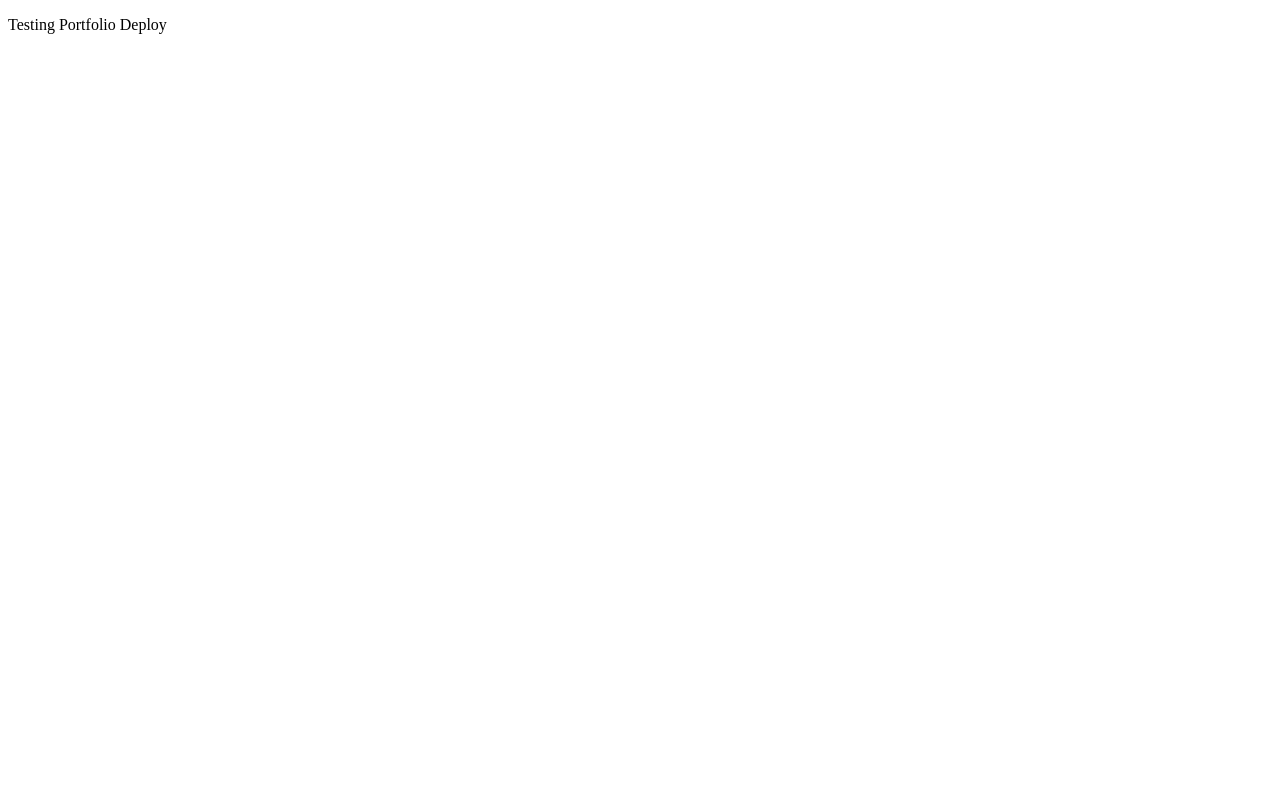
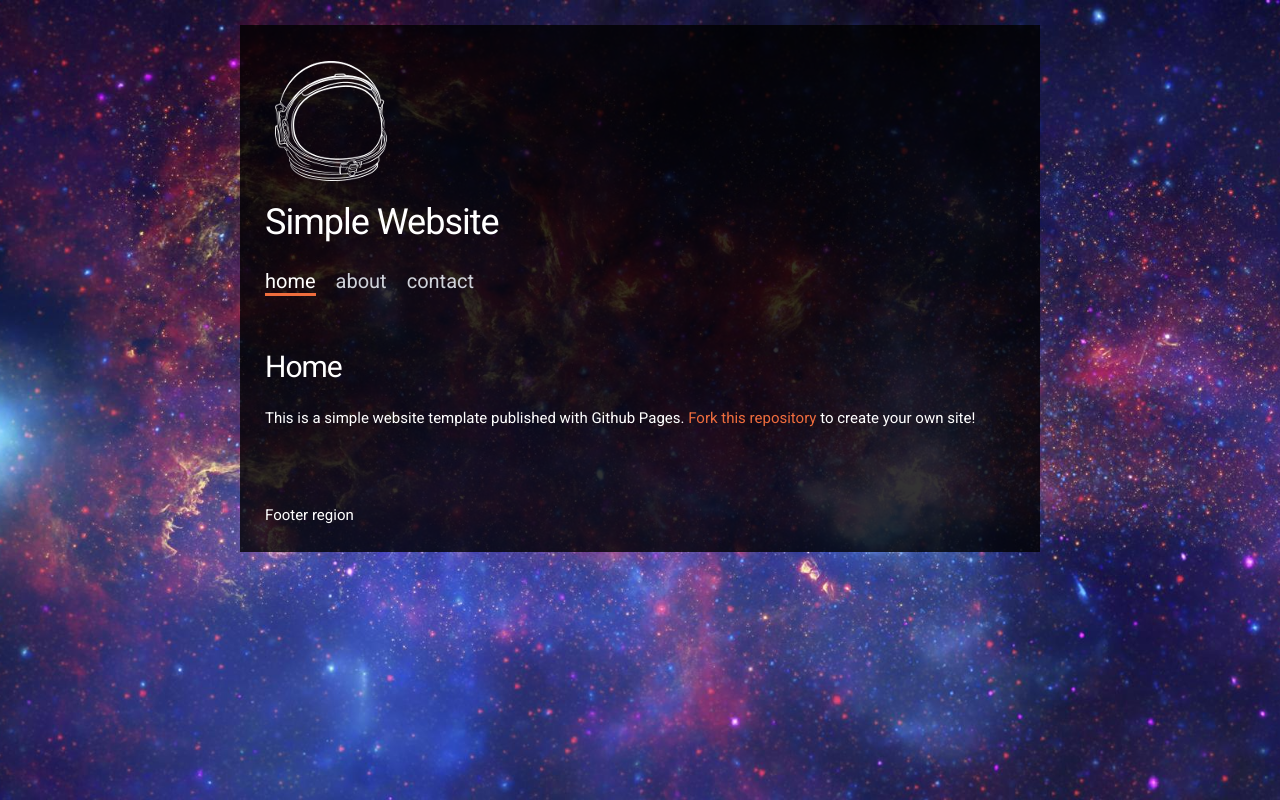
Before and after one commit to jean-cancode/portfolio.github.io, a plain HTML site: page index.html in a window 1280 px wide. Drawn offline with nearby package versions, Linux system fonts and the light colour scheme.

Commit message:
testing template

```diff
--- a/index.html
+++ b/index.html
@@ -1,12 +1,79 @@
-<!DOCTYPE html>
-<html lang="en">
-<head>
-    <meta charset="UTF-8">
-    <meta name="viewport" content="width=device-width, initial-scale=1.0">
-    <title>My Portfolio</title>
-</head>
-<body>
-    <p>Testing Portfolio Deploy</p>
+<!doctype html>
+<html>
+  <head>
+    <!-- Page setup -->
+    <meta charset="utf-8">
+    <title>Your title here</title>
+    <meta name="description" content="A brief description of your site for search engines">
+    <meta name="author" content="Information about the author here">
+    <meta name="viewport" content="width=device-width, initial-scale=1, maximum-scale=1, user-scalable=no"/>
+    <link rel="icon" type="image/png" href="favicon.png">
 
-</body>
+    <!-- Stylesheets -->
+    <!-- Reset default styles and add support for google fonts -->
+    <link href="https://cdnjs.cloudflare.com/ajax/libs/normalize/8.0.1/normalize.min.css" rel="stylesheet" type="text/css" />
+    <link href="http://fonts.googleapis.com/css?family=Roboto" rel="stylesheet" type="text/css" />
+
+    <!-- Custom styles -->
+    <link href="style.css" rel="stylesheet" type="text/css" />
+
+    <!-- jQuery -->
+    <script src="https://code.jquery.com/jquery-3.4.1.min.js" integrity="sha256-CSXorXvZcTkaix6Yvo6HppcZGetbYMGWSFlBw8HfCJo=" crossorigin="anonymous"></script>
+
+    <!-- Want to add Bootstrap? -->
+    <!-- Visit: https://getbootstrap.com/docs/4.3/getting-started/introduction/ -->
+
+  </head>
+
+  <body>
+
+    <header id="header">
+      <img src="logo.png">
+      <h1>Simple Website</h1>
+
+      <!-- Menu link fragment #id should match a div id. Example: <a href="#home"> links to <div id="home"></div>  -->
+      <ul class="main-menu">
+        <li><a href="#home">home</a></li>
+        <li><a href="#about">about</a></li>
+        <li><a href="#contact">contact</a></li>
+      </ul>
+    </header>
+
+    <div id="container">
+      <div class="inner">
+        <div id="content">
+
+          <div id="home" class="content-region hide">
+            <h2>Home</h2>
+            <p>
+              This is a simple website template published with Github Pages. <a href="https://github.com/zirafa/simple-website-template">Fork this repository</a> to create your own site!
+            </p>
+          </div>
+
+          <div id="about" class="content-region hide">
+            <h2>About</h2>
+            <p>
+              Sed tempus urna et pharetra pharetra massa massa ultricies. Porttitor rhoncus dolor purus non enim praesent. Id aliquet risus feugiat in ante metus dictum.
+            </p>
+          </div>
+
+          <div id="contact" class="content-region hide">
+            <h2>Contact</h2>
+            <p>
+              Pellentesque nec nam aliquam sem et tortor consequat. Quisque sagittis purus sit amet volutpat consequat. Magna eget est lorem ipsum dolor.
+            </p>
+          </div>
+
+        </div>
+      </div>
+    </div>
+
+    <footer>
+      Footer region
+    </footer>
+
+    <!-- Load additional JS scripts here -->
+    <script type="text/javascript" src="script.js"></script>
+
+  </body>
 </html>
--- /dev/null
+++ b/script.js
@@ -0,0 +1,29 @@
+// Wait for the document to load before running the script
+(function ($) {
+
+  // We use some Javascript and the URL #fragment to hide/show different parts of the page
+  // https://developer.mozilla.org/en-US/docs/Web/HTML/Element/a#Linking_to_an_element_on_the_same_page
+  $(window).on('load hashchange', function(){
+
+    // First hide all content regions, then show the content-region specified in the URL hash
+    // (or if no hash URL is found, default to first menu item)
+    $('.content-region').hide();
+
+    // Remove any active classes on the main-menu
+    $('.main-menu a').removeClass('active');
+    var region = location.hash.toString() || $('.main-menu a:first').attr('href');
+
+    // Now show the region specified in the URL hash
+    $(region).show();
+
+    // Highlight the menu link associated with this region by adding the .active CSS class
+    $('.main-menu a[href="'+ region +'"]').addClass('active');
+
+    // Alternate method: Use AJAX to load the contents of an external file into a div based on URL fragment
+    // This will extract the region name from URL hash, and then load [region].html into the main #content div
+    // var region = location.hash.toString() || '#first';
+    // $('#content').load(region.slice(1) + '.html')
+
+  });
+
+})(jQuery);
--- /dev/null
+++ b/style.css
@@ -0,0 +1,138 @@
+/**
+ * Typography & Text styles
+ */
+
+/* html is set to 62.5% so that all the REM measurements are based on 10px sizing. So basically 1.5rem = 15px */
+html {
+  font-size: 62.5%;
+}
+body {
+  font-size: 1.5em; /* currently ems cause chrome bug misinterpreting rems on body element */
+  line-height: 1.6;
+  font-weight: 400;
+  font-family: "Roboto", "HelveticaNeue", "Helvetica Neue", Helvetica, Arial, sans-serif;
+  color: #FFFFFF;
+}
+
+/**
+ * Links
+ */
+a {
+  font-weight: normal;
+  text-decoration: none;
+  color:#EF6D3D;
+}
+a:focus {
+  outline: thin dotted;
+}
+
+small {
+  font-size: 75%;
+}
+
+/**
+ * Headings
+ */
+h1,
+h2,
+h3,
+h4,
+h5,
+h6 {
+  line-height: 1;
+  text-rendering: optimizeLegibility; /*  voodoo to enable ligatures and kerning | https://developer.mozilla.org/en-US/docs/CSS/text-rendering */
+  margin-top: 0;
+  margin-bottom: 2rem;
+  font-weight: 300;
+}
+h1 { font-size: 3.6rem; line-height: 1.25; letter-spacing: -.1rem; }
+h2 { font-size: 3.0rem; line-height: 1.3;  letter-spacing: -.1rem; }
+h3 { font-size: 2.4rem; line-height: 1.35; letter-spacing: -.08rem; }
+h4 { font-size: 1.8rem; line-height: 1.5;  letter-spacing: -.05rem; }
+h5 { font-size: 1.5rem; line-height: 1.6;  letter-spacing: 0; }
+h6 { font-size: 1.4rem; line-height: 1.6;  letter-spacing: 0; }
+
+/**
+ * Paragraphs
+ */
+p {
+  margin: 0 auto 1.5em auto; /* bottom margin for paragraphs */
+}
+p + p {
+
+}
+
+/**
+ * Quotes & Blockquotes
+ */
+q {
+  quotes: '\00201C' '\00201D';
+}
+q:before {
+  content: open-quote;
+}
+q:after {
+  content: close-quote;
+}
+
+blockquote {
+  /*background-color: #F8F8F8;*/
+  border-left: 2px solid #AFC0D2;
+  margin: 1.6em 10%;
+  padding: .75em 1em;
+  font-size:1.8rem;
+}
+blockquote p:last-child {
+  margin-bottom: 0;
+}
+
+/**
+ * Layout styles
+ */
+
+/* Full size background image */
+html, #container, .inner { background-color:transparent;}
+html {
+  background:url(background.jpg) center center no-repeat fixed;
+  background-size:cover;
+}
+body {
+  max-width:800px;
+  margin:25px auto;
+}
+header, #content, footer {
+  background: rgba(0,0,0,.8);
+  padding:25px;
+  color:#FFFFFF;
+}
+
+/* Menu Links */
+ul.main-menu {
+  margin: 0;
+  padding: 0;
+  display: flex;
+  flex-wrap: wrap;
+  justify-content: left;
+  list-style: none;
+}
+ul.main-menu li a {
+  margin-right:20px;
+  font-size:2.0rem;
+  border-bottom: solid transparent 3px;
+  color:#cfd2da;
+}
+ul.main-menu li a:hover {
+  color:#FFFFFF;
+}
+ul.main-menu li a.active {
+  color:#FFFFFF;
+  border-bottom-color:#EF6D3D;
+}
+
+/* Utility classes */
+.hide {
+  display:none;
+}
+.show {
+  display:block;
+}
```
Also changed, not shown: background.jpg (added), logo.png (added), 1 other file.
